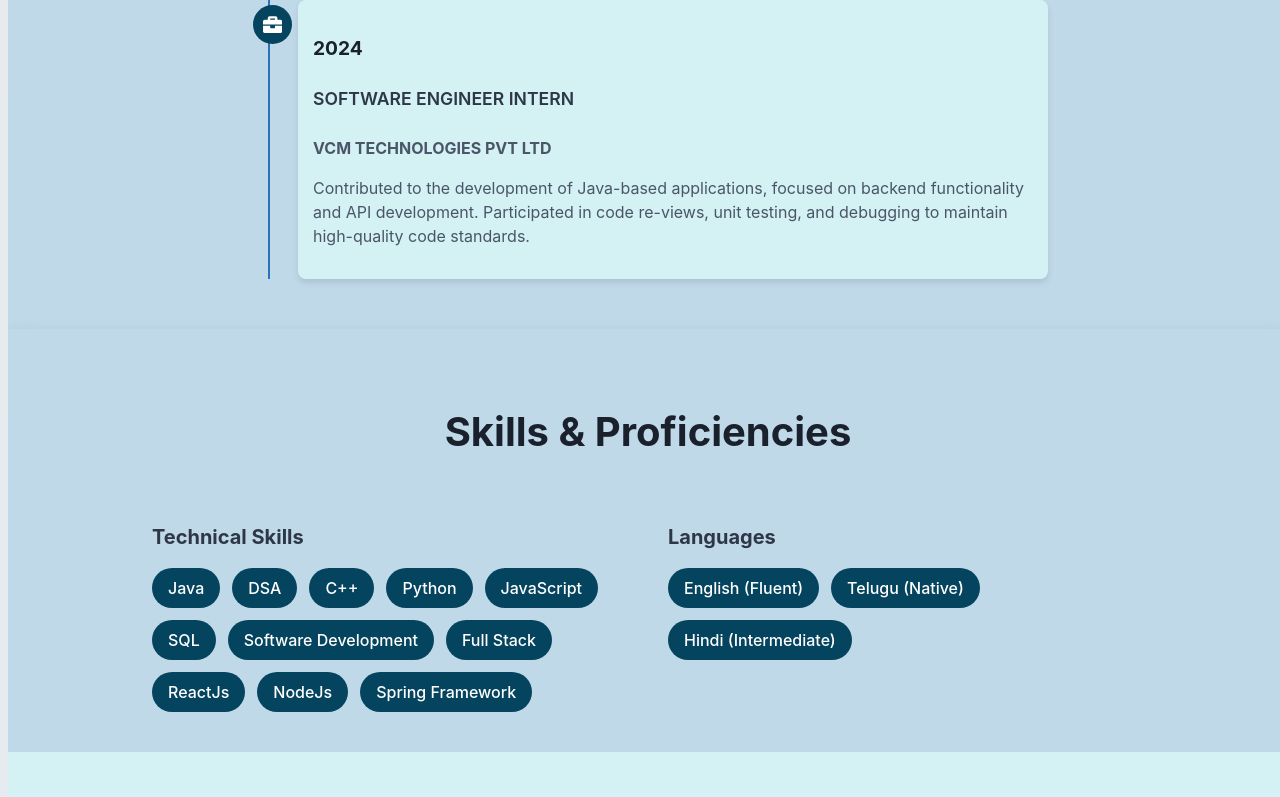
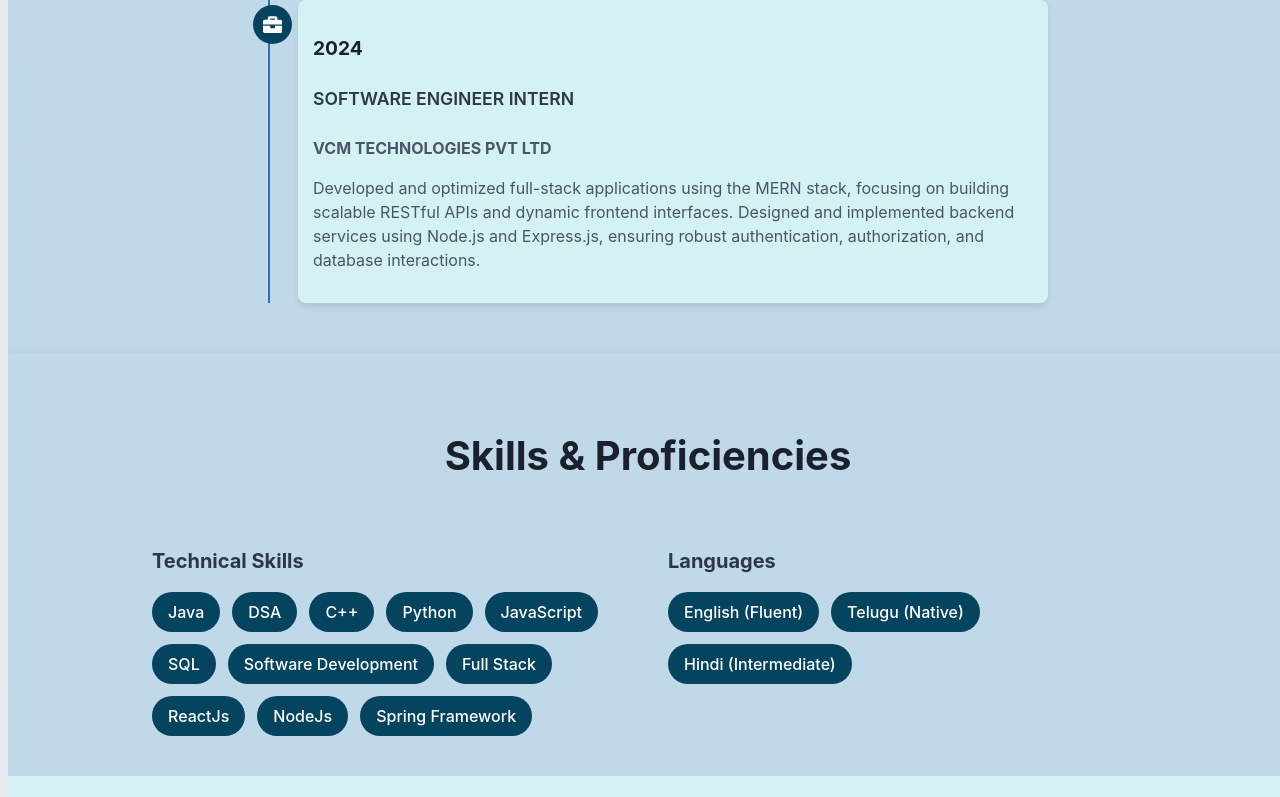
Before and after one commit to errabelliprudvi/Portfolio, a React (Vite) app: page / in a window 1280 px wide. Shown: the part 1911-2708 px from the top of the page. Built offline with nearby package versions, Linux system fonts and the light colour scheme.

Commit message:
ui update

```diff
--- a/src/components/ExperienceEducation.jsx
+++ b/src/components/ExperienceEducation.jsx
@@ -33,7 +33,7 @@ const ExperienceEducation = () => {
       role: "SOFTWARE ENGINEER INTERN",
       company: "VCM TECHNOLOGIES PVT LTD",
       description:
-        "Contributed to the development of Java-based applications, focused on backend functionality and API development. Participated in code re-views, unit testing, and debugging to maintain high-quality code standards.",
+        "Developed and optimized full-stack applications using the MERN stack, focusing on building scalable RESTful APIs and dynamic frontend interfaces. Designed and implemented backend services using Node.js and Express.js, ensuring robust authentication, authorization, and database interactions.",
       type: "work",
     },
   ];
```
